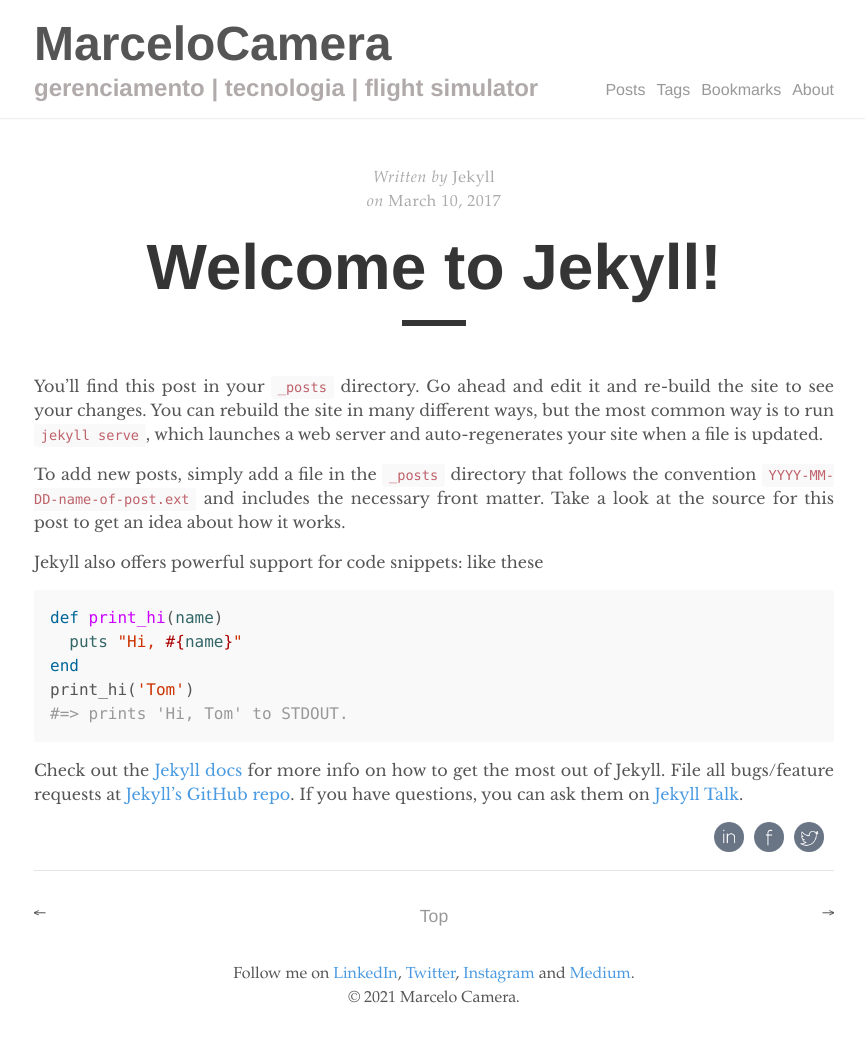
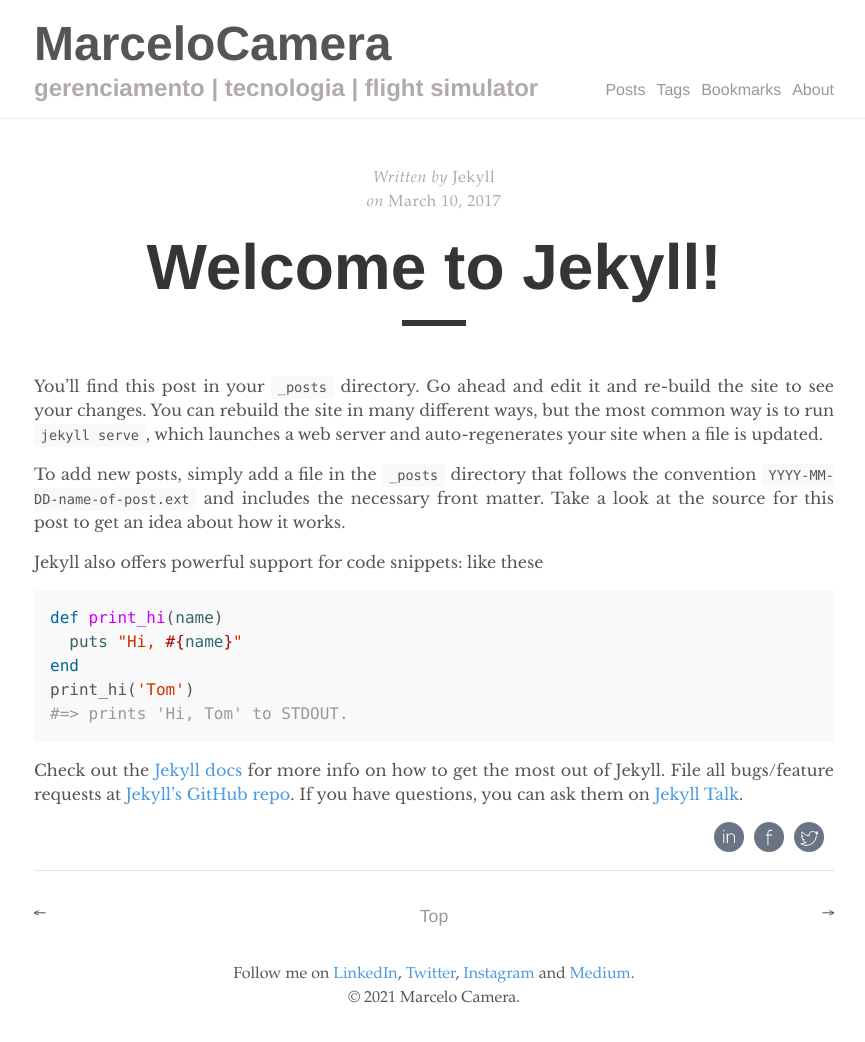
Before and after one commit to marcelocamera/marcelocamera.github.io, a Jekyll site: the page built from _posts/2017-03-10-welcome-to-jekyll.md, in a window 1280 px wide. Shown: the whole page, without its empty margins (206-1071 px from the left). Built offline with Jekyll 4.4.1, drawn with Linux system fonts in a browser that asks for light colours.

Commit message:
Update _variables.scss

```diff
--- a/_sass/tale/_variables.scss
+++ b/_sass/tale/_variables.scss
@@ -8,7 +8,7 @@ $grey-3: #f9f9f9 !default;
 $white: #fff !default;
 $blue: #4a9ae1 !default;
 $shadow-color: rgba(0, 0, 0, .2) !default;
-$code-color: #bf616a !default;
+$code-color: #555 !default;
 
 // Fonts
 $serif-primary: 'Libre Baskerville', 'Times New Roman', Times, serif !default;
```
